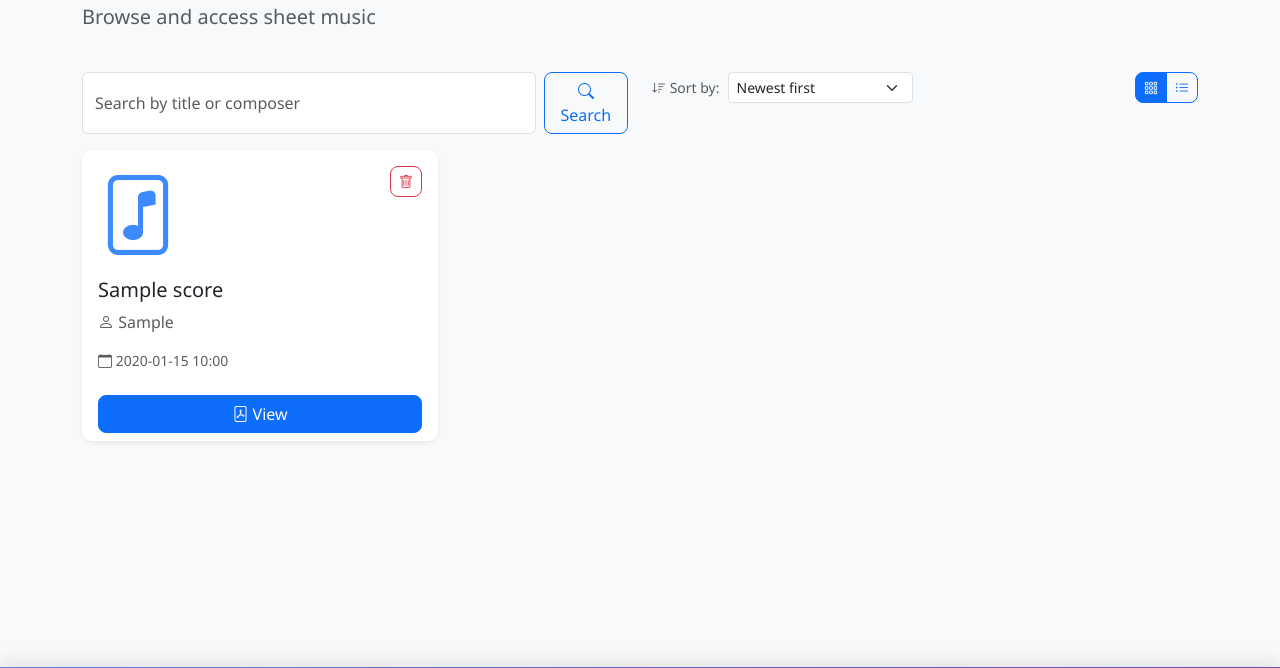
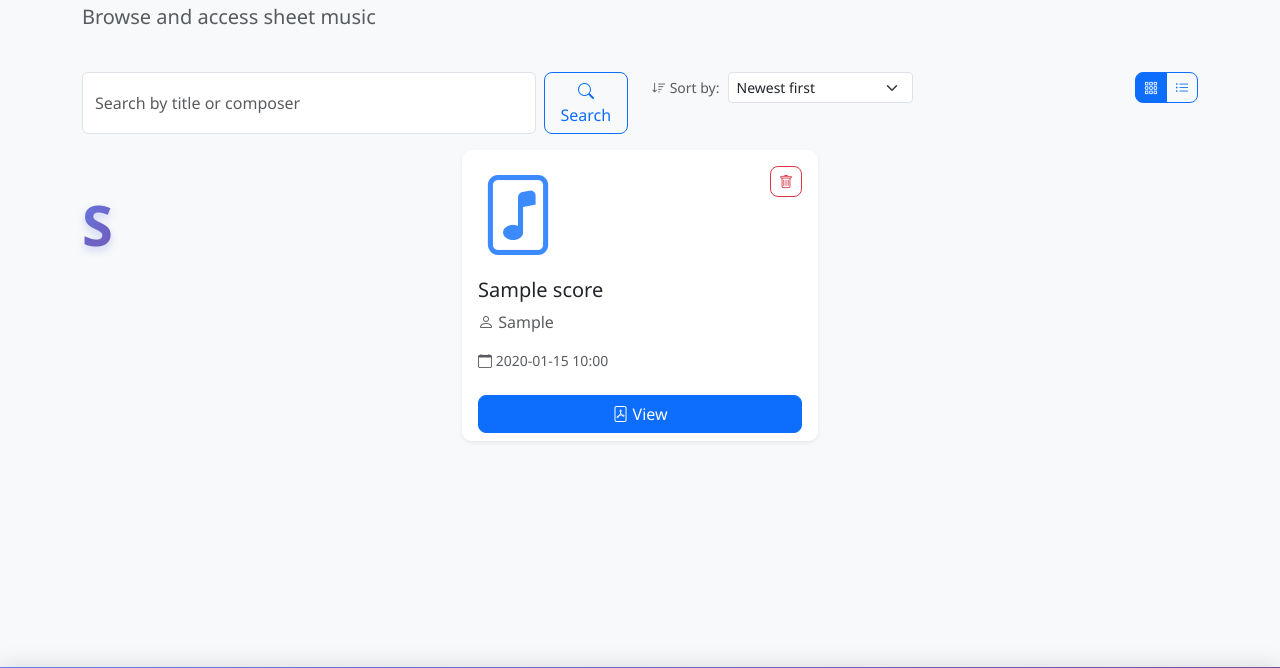
Before and after one commit to Akademicki-Chor-Politechniki-Lodzkiej/ScoreLock, a Flask app: page /library in a window 1280 px wide. Shown: the part 203-871 px from the top of the page. Run offline with Flask 3, Linux system fonts and the light colour scheme; a user stored in the database is signed in; tables that the repository leaves empty hold one stand-in row (values such as "Sample post"); some libraries are stand-ins or nearby versions.

Commit message:
Added big first letter

```diff
--- a/static/style.css
+++ b/static/style.css
@@ -347,3 +347,22 @@
     margin: 0;
     opacity: 0.95;
 }
+
+/* Alphabetical Section Headers */
+.alphabet-header {
+    display: flex;
+    align-items: center;
+    margin: 2rem 0 1rem 0;
+}
+
+.alphabet-letter {
+    font-size: 3.5rem;
+    font-weight: 800;
+    color: #667eea;
+    background: linear-gradient(135deg, #667eea 0%, #764ba2 100%);
+    -webkit-background-clip: text;
+    -webkit-text-fill-color: transparent;
+    background-clip: text;
+    text-shadow: 0 4px 8px rgba(102, 126, 234, 0.3);
+    letter-spacing: 2px;
+}
--- a/templates/library.html
+++ b/templates/library.html
@@ -66,7 +66,17 @@
     {% if view == 'tiles' %}
     <!-- Tiles View -->
     <div class="row row-cols-1 row-cols-md-2 row-cols-lg-3 g-4">
+        {% set last_letter = '' %}
         {% for score in scores %}
+        {% set first_letter = score.title[0]|upper if score.title else '#' %}
+        {% if first_letter != last_letter %}
+        {% set last_letter = first_letter %}
+        <div class="col-12">
+            <div class="alphabet-header">
+                <div class="alphabet-letter">{{ first_letter }}</div>
+            </div>
+        </div>
+        {% endif %}
         <div class="col">
             <div class="card h-100 shadow-sm hover-card">
                 <div class="card-body">
```
